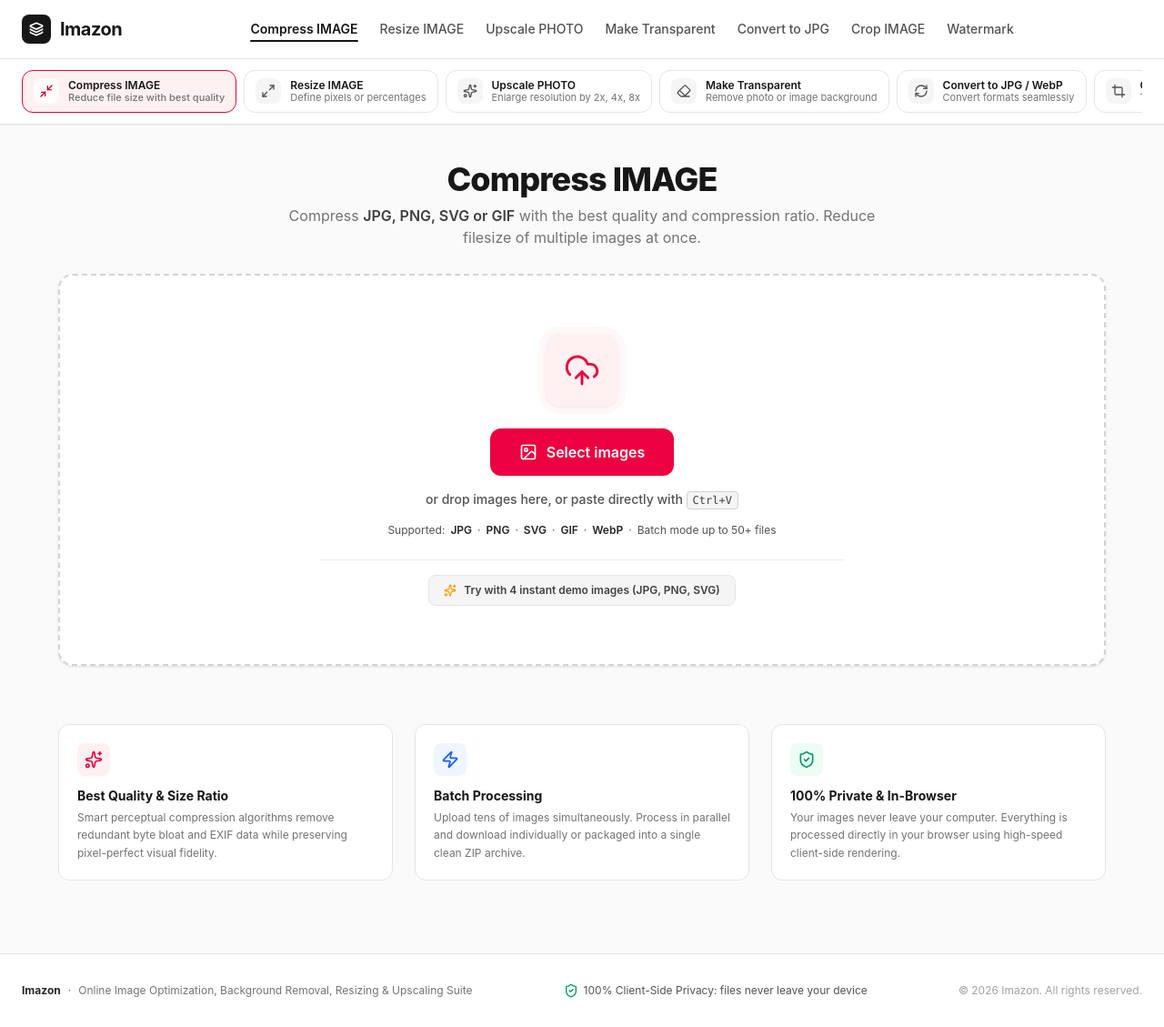
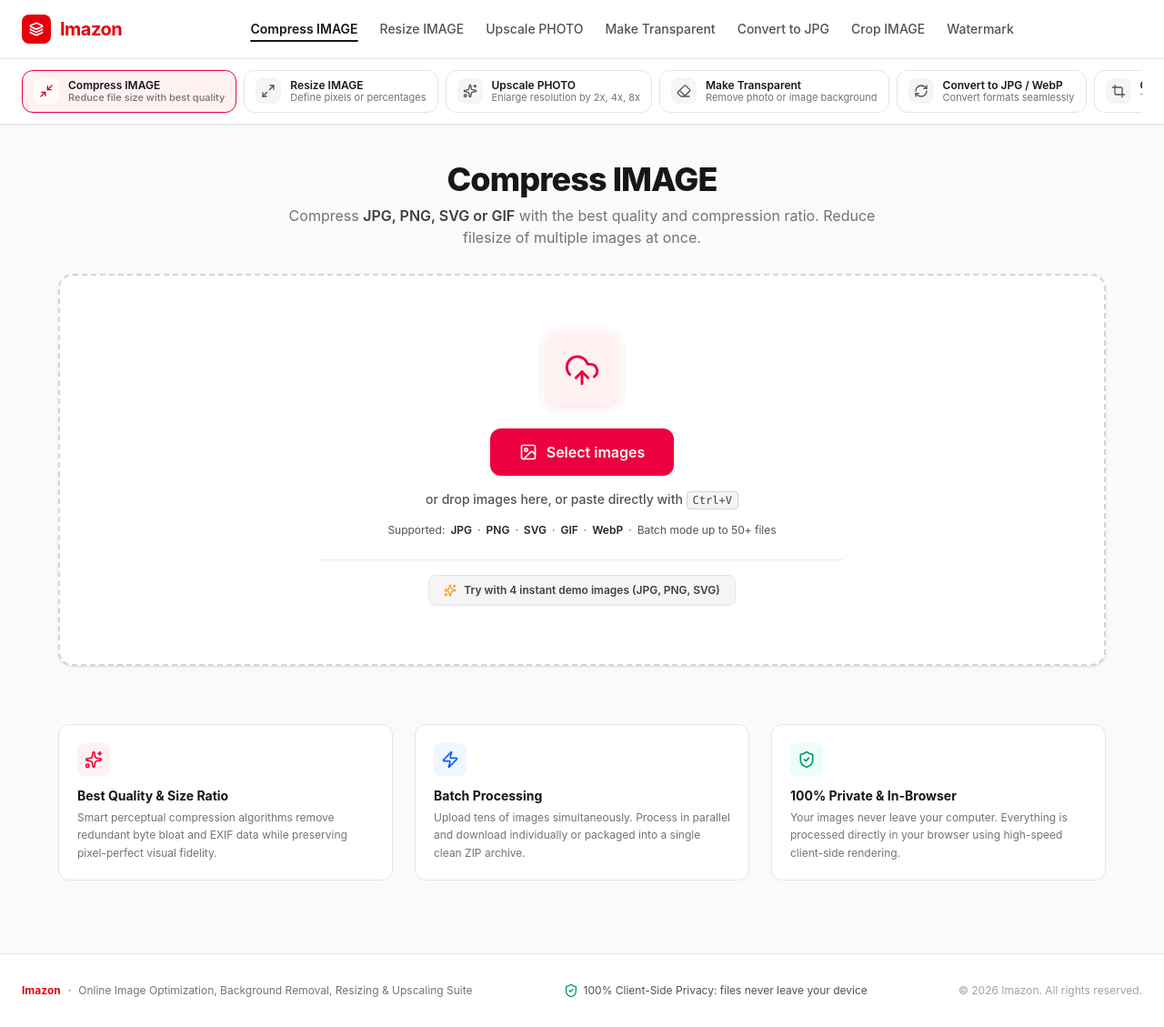
Before and after one commit to gauravratnu99/Imazon, a React (Vite) app: page / in a window 1280 px wide. Shown: the whole page at 91% size. Built offline with nearby package versions, Linux system fonts and the light colour scheme.

Commit message:
style: update brand color to red
Update the primary brand color to red across the header and footer for improved visual identity.

```diff
--- a/src/App.tsx
+++ b/src/App.tsx
@@ -66,7 +66,7 @@ export default function App() {
       <footer className="border-t border-neutral-200 bg-white py-8 mt-12">
         <div className="max-w-7xl mx-auto px-4 sm:px-6 flex flex-col sm:flex-row items-center justify-between gap-4 text-xs text-neutral-500">
           <div className="flex items-center gap-2">
-            <span className="font-bold text-neutral-800">Imazon</span>
+            <span className="font-bold text-red-600">Imazon</span>
             <span aria-hidden="true">·</span>
             <span>Online Image Optimization, Background Removal, Resizing & Upscaling Suite</span>
           </div>
--- a/src/components/Header.tsx
+++ b/src/components/Header.tsx
@@ -41,10 +41,10 @@ export const Header: React.FC<HeaderProps> = ({
             }}
             className="flex items-center gap-2.5 group"
           >
-            <div className="w-8 h-8 rounded-lg bg-neutral-900 flex items-center justify-center text-white shadow-xs group-hover:bg-rose-600 transition-colors">
+            <div className="w-8 h-8 rounded-lg bg-red-600 flex items-center justify-center text-white shadow-xs group-hover:bg-red-700 transition-colors">
               <Layers className="w-4 h-4 stroke-[2.5]" />
             </div>
-            <span className="text-xl font-bold tracking-tight text-neutral-900 font-sans">
+            <span className="text-xl font-bold tracking-tight text-red-600 group-hover:text-red-700 transition-colors font-sans">
               Imazon
             </span>
           </a>
```
